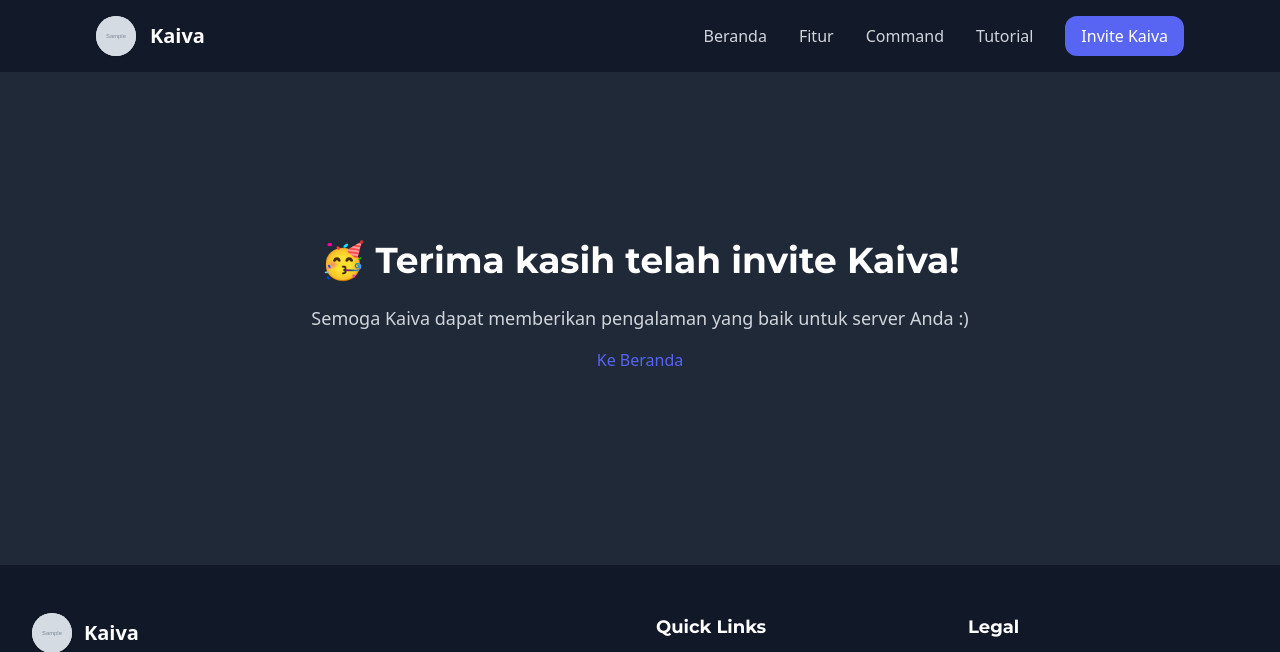
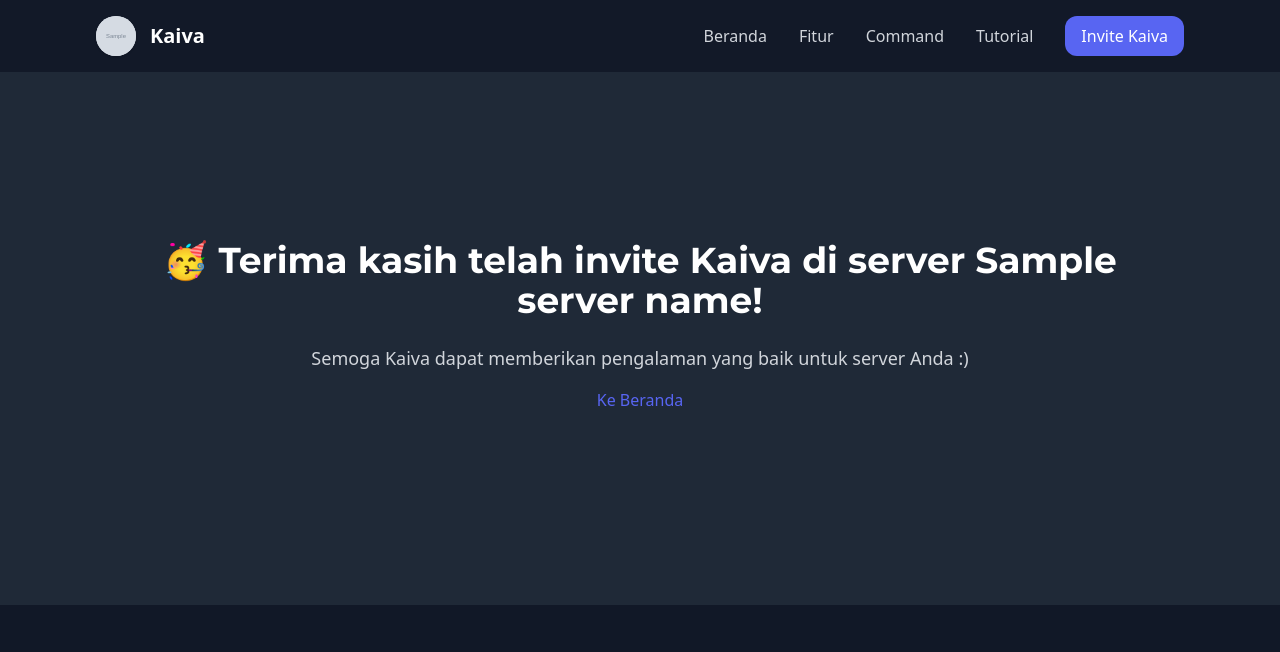
Before and after one commit to whyutams/kaiva-bot, a Node server app: template src/server/views/appreciate-page.ejs in a window 1280 px wide. Shown: the top 652 px of the page. Run offline with Node 20, Linux system fonts and the light colour scheme; the template is opened without the code that fills it: most values are stand-ins (such as "Sample title", 1, 10 or a date in 2020); grey boxes marked "Sample" are stand-in pictures.

Commit message:
update 'thank-you' event

```diff
--- a/src/server/app.js
+++ b/src/server/app.js
@@ -95,6 +95,23 @@ module.exports = async (client) => {
             }
         }
 
+        let added_server_name = null, guild_id = req.query.guild_id || null;
+
+        if (!added_server_name && guild_id) {
+            try {
+                added_server_name = client.guilds.cache.get(guild_id).name;
+            } catch (e) {
+                console.error("Gagal fetch developer:", e);
+            }
+        } else {
+            res.redirect("/");
+
+            return;
+        }
+
+        console.log(`Server Name: ${added_server_name} | Server ID: ${guild_id}`);
+
+
         res.render("appreciate-page", {
             is_commands_page: true,
             id: client.user.id,
@@ -102,6 +119,7 @@ module.exports = async (client) => {
             avatar: await require('../util/image-conversion')(client.user.displayAvatarURL({ extension: 'png', forceStatic: false })),
             avatar_hd: await require('../util/image-conversion')(client.user.displayAvatarURL({ extension: 'png', forceStatic: false, size: 2048 })),
             server_count: client.guilds.cache.size,
+            server_name: added_server_name,
             user_count: client.guilds.cache.reduce((acc, g) => acc + g.memberCount, 100),
             version: client.botVersion,
             developer: {
--- a/src/server/views/appreciate-page.ejs
+++ b/src/server/views/appreciate-page.ejs
@@ -15,7 +15,7 @@
         <div class="md:max-w-[85%] max-w-full mx-auto pt-8 md:pt-12 px-4 sm:px-6 lg:px-8">
             <div class="text-center my-20" data-aos="fade">
                 <h2 class="text-3xl md:text-4xl font-bold text-white mb-6">
-                    🥳 Terima kasih telah invite Kaiva!
+                    🥳 Terima kasih telah invite Kaiva di server <%= server_name %>!
                 </h2>
                 <p class="text-base md:text-lg text-gray-300 max-w-3xl mx-auto mb-4">
                     Semoga Kaiva dapat memberikan pengalaman yang baik untuk server Anda :)
@@ -26,6 +26,11 @@
     </section>
 
     <%- include('components/footer') %>
+    <script>
+        if (window.location.search.length > 0) {
+            window.history.replaceState({}, document.title, window.location.pathname);
+        }
+    </script>
 
 </body>
 
```
